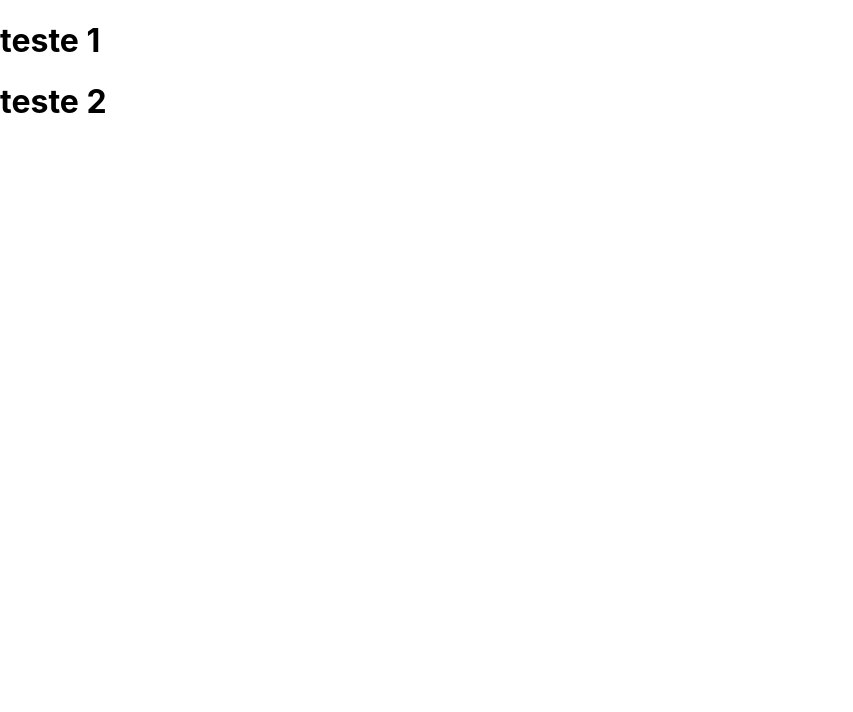
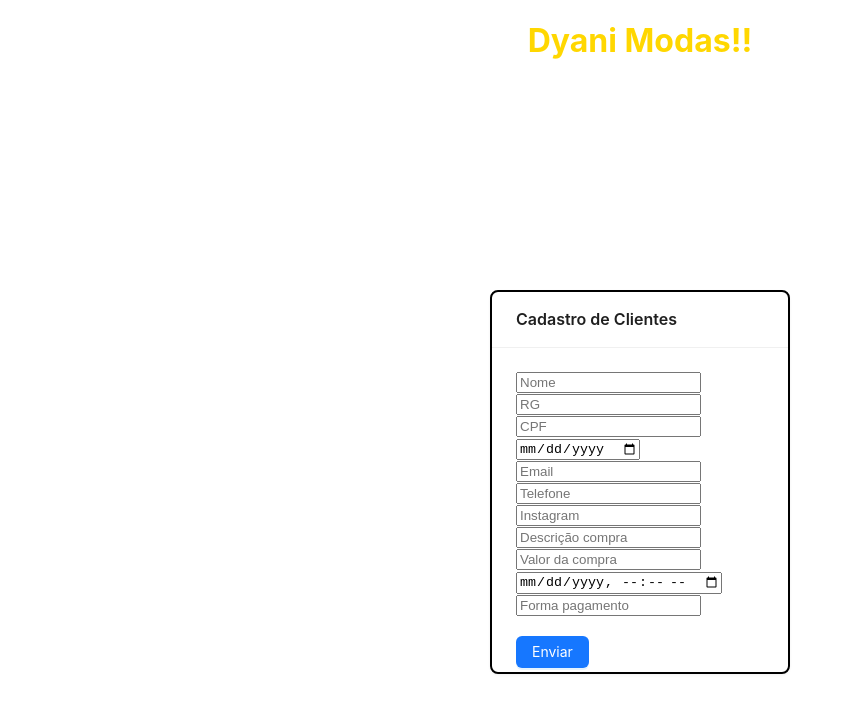
Before and after one commit to DavidHenrique2106/Express_React, a React (Create React App) app: page / in a window 1280 px wide. Shown: the top 712 px of the page, without its empty margins (0-853 px from the left). Built offline with nearby package versions, Linux system fonts and the light colour scheme.

Commit message:
Card de cadastro, botão pra enviar e resetar informações

```diff
--- a/package.json
+++ b/package.json
@@ -6,6 +6,7 @@
     "@testing-library/jest-dom": "^5.17.0",
     "@testing-library/react": "^13.4.0",
     "@testing-library/user-event": "^13.5.0",
+    "antd": "^5.16.2",
     "react": "^18.2.0",
     "react-dom": "^18.2.0",
     "react-router-dom": "^6.22.3",
--- a/src/App.js
+++ b/src/App.js
@@ -1,20 +1,92 @@
 
+import React, { useState } from 'react';
 
-import React from 'react';
-import Client from './components/Client';
-import Devedor from './components/Devedor';
+import { Card } from 'antd';
+import { Button, Flex } from 'antd';
 
+const App = () => {
+  const [nome, setNome] = useState();
+  const [rg, setRg] = useState();
+  const [cpf, setCpf] = useState();
+  const [nascimento, setNascimento] = useState();
+  const [email, setEmail] = useState();
+  const [tel, setTel] = useState();
+  const [insta, setInsta] = useState();
+  const [descri, setDescri] = useState();
+  const [valor, setValor] = useState();
+  const [datacompra, setDatacompra] = useState();
+  const [pagamento, setPagamento] = useState();
 
-function App() {
-  return (
-    <div className="App">
-      <Client/>
-      <Devedor/>
+  const handleEnviar = () => {
+    console.log({
+      nome,
+      rg,
+      cpf,
+      nascimento,
+      email,
+      tel,
+      insta,
+      descri,
+      valor,
+      datacompra,
+      pagamento
+    });
+
+    setNome('');
+    setRg('');
+    setCpf('');
+    setNascimento('');
+    setEmail('');
+    setTel('');
+    setInsta('');
+    setDescri('');
+    setValor('');
+    setDatacompra('');
+    setPagamento('');
+
+  };
 
 
 
+  return (
+
+    <div>
+
+      <h1 style={{textAlign: 'center', color: 'gold', }}>Dyani Modas!!</h1>
+
+    <div style={{ display: 'flex', justifyContent: 'center', alignItems: 'center', height: '100vh' }}>
+      <Card
+        title="Cadastro de Clientes"
+        bordered={false}
+        style={{
+          width: 300,
+          border: '2px solid #000',
+        }}
+      >
+        <input type="text" placeholder='Nome' value={nome} onChange={(e) => setNome(e.target.value)}/>
+        <input type="number" placeholder='RG' value={rg} onChange={(e) => setRg(e.target.value)}/>
+        <input type="number" placeholder='CPF'value={cpf} onChange={(e) => setCpf(e.target.value)} />
+        <input type="date" placeholder='Nascimento' value={nascimento} onChange={(e) => setNascimento(e.target.value)} />
+        <input type="email" placeholder='Email' value={email} onChange={(e) => setEmail(e.target.value)} />
+        <input type="number" placeholder='Telefone' value={tel} onChange={(e) => setTel(e.target.value)} />
+        <input type="text" placeholder='Instagram' value={insta} onChange={(e) => setInsta(e.target.value)} />
+        <input type="text" placeholder='Descrição compra' value={descri} onChange={(e) => setDescri(e.target.value)} />
+        <input type="number" placeholder='Valor da compra' value={valor} onChange={(e) => setValor(e.target.value)} />
+        <input type="datetime-local" placeholder='Data da compra' value={datacompra} onChange={(e) => setDatacompra(e.target.value)} />
+        <input type="text" placeholder='Forma pagamento' value={pagamento} onChange={(e) => setPagamento(e.target.value)} />
+
+        <Flex gap="small" wrap="wrap" style={{position: 'relative', top: '20px',}}>
+    <Button type="primary" onClick={handleEnviar}>Enviar</Button>
+        </Flex>
+
+
+      </Card>
+    </div>
     </div>
   );
 }
 
+
+
+
 export default App;
```
Also changed, not shown: 1 other file (tests, documents, lock files or other folders).
